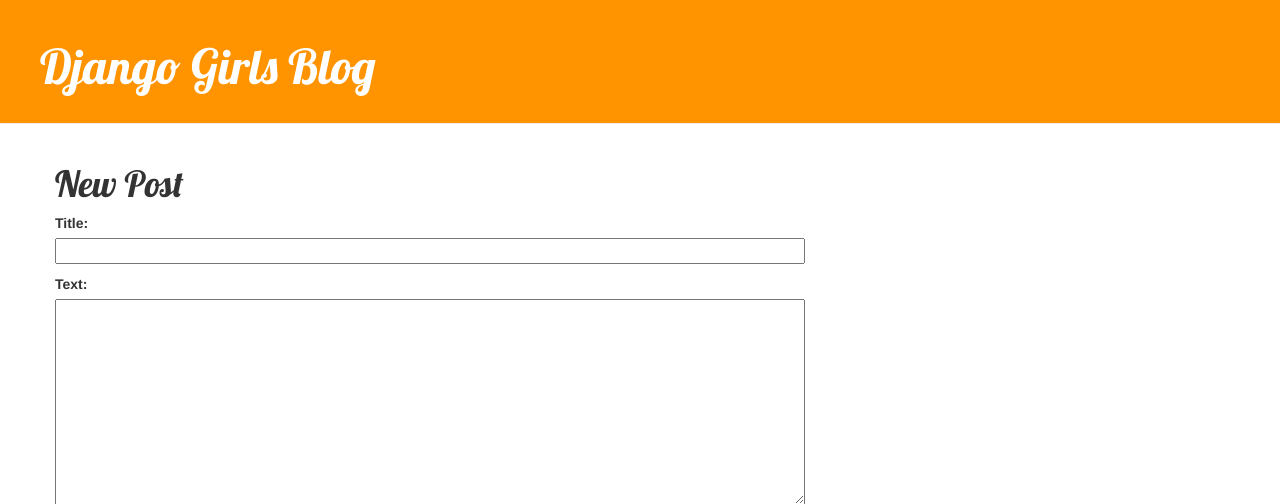
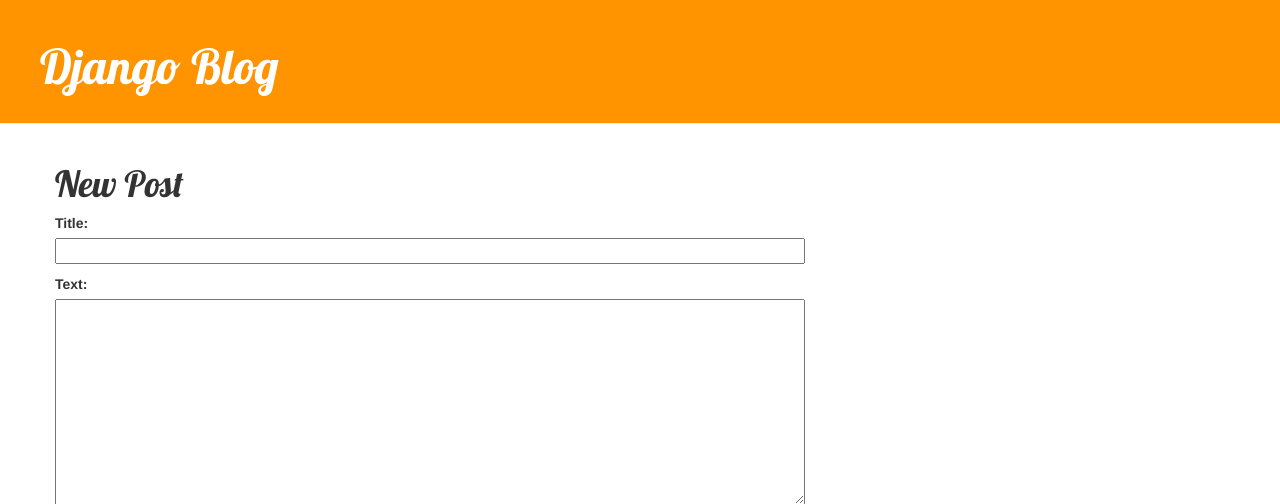
Before and after one commit to MiodragNisevic/my-first-blog, a Django app: page /post/new/ in a window 1280 px wide. Shown: the top 504 px of the page. Run offline with Django 3.2, Linux system fonts and the light colour scheme; some libraries are stand-ins or nearby versions.

Commit message:
removed girls from title

```diff
--- a/blog/templates/blog/base.html
+++ b/blog/templates/blog/base.html
@@ -3,7 +3,7 @@
 
 <html>
     <head>
-        <title>Django Girls blog</title>
+        <title>Django blog</title>
 
         <link rel="stylesheet" href="//maxcdn.bootstrapcdn.com/bootstrap/3.2.0/css/bootstrap.min.css">
         <link rel="stylesheet" href="//maxcdn.bootstrapcdn.com/bootstrap/3.2.0/css/bootstrap-theme.min.css">
@@ -17,7 +17,7 @@
             {% if user.is_authenticated %}
             <a href="{% url 'post_new' %}" class="top-menu"><span class="glyphicon glyphicon-plus"></span></a>
             {% endif %}
-            <h1><a href="/">Django Girls Blog</a></h1>
+            <h1><a href="/">Django Blog</a></h1>
         </div>
         <div class="content container">
             <div class="row">
```
